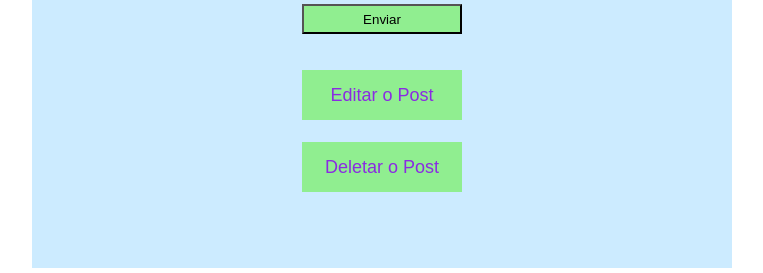
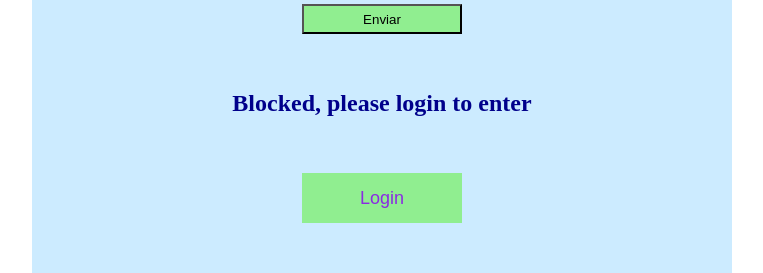
Before and after one commit to GustavoFSProg/blog-web, a React (Create React App) app: page /profile in a window 1280 px wide. Shown: the part 880-1153 px from the top of the page, without its empty margins (258-1021 px from the left). Built offline with nearby package versions, Linux system fonts and the light colour scheme; no server answers.

Commit message:
login-delatar

```diff
--- a/src/Profile.js
+++ b/src/Profile.js
@@ -287,7 +287,7 @@ function Profile() {
             </button>
             <br />
             <br />
-
+            {token ? (
               <Link
                 style={{
                   width: '160px',
@@ -310,7 +310,12 @@ function Profile() {
               >
                 Editar o Post
               </Link>
-
+            ) : (
+              <h2 style={{ color: 'darkblue' }}>Blocked, please login to enter</h2>
+            )}
+            <br />
+            <br />
+            {token ? (
               <Link
                 style={{
                   width: '160px',
@@ -333,6 +338,29 @@ function Profile() {
               >
                 Deletar o Post
               </Link>
+            ) : (
+              <Link
+                style={{
+                  width: '160px',
+                  height: '50px',
+                  background: 'lightgreen',
+                  borderRadius: '25',
+                  textAlign: 'center',
+
+                  fontFamily: 'Arial',
+                  fontSize: '18px',
+                  textDecoration: 'none',
+                  color: 'blueviolet',
+                  marginBottom: '22px',
+                  display: 'flex',
+                  justifyContent: 'center',
+                  alignItems: 'center',
+                }}
+                to="/login"
+              >
+                Login
+              </Link>
+            )}
             <br />
             <br />
             <br />
```
Lines whose indentation alone changed are shown as unchanged.
